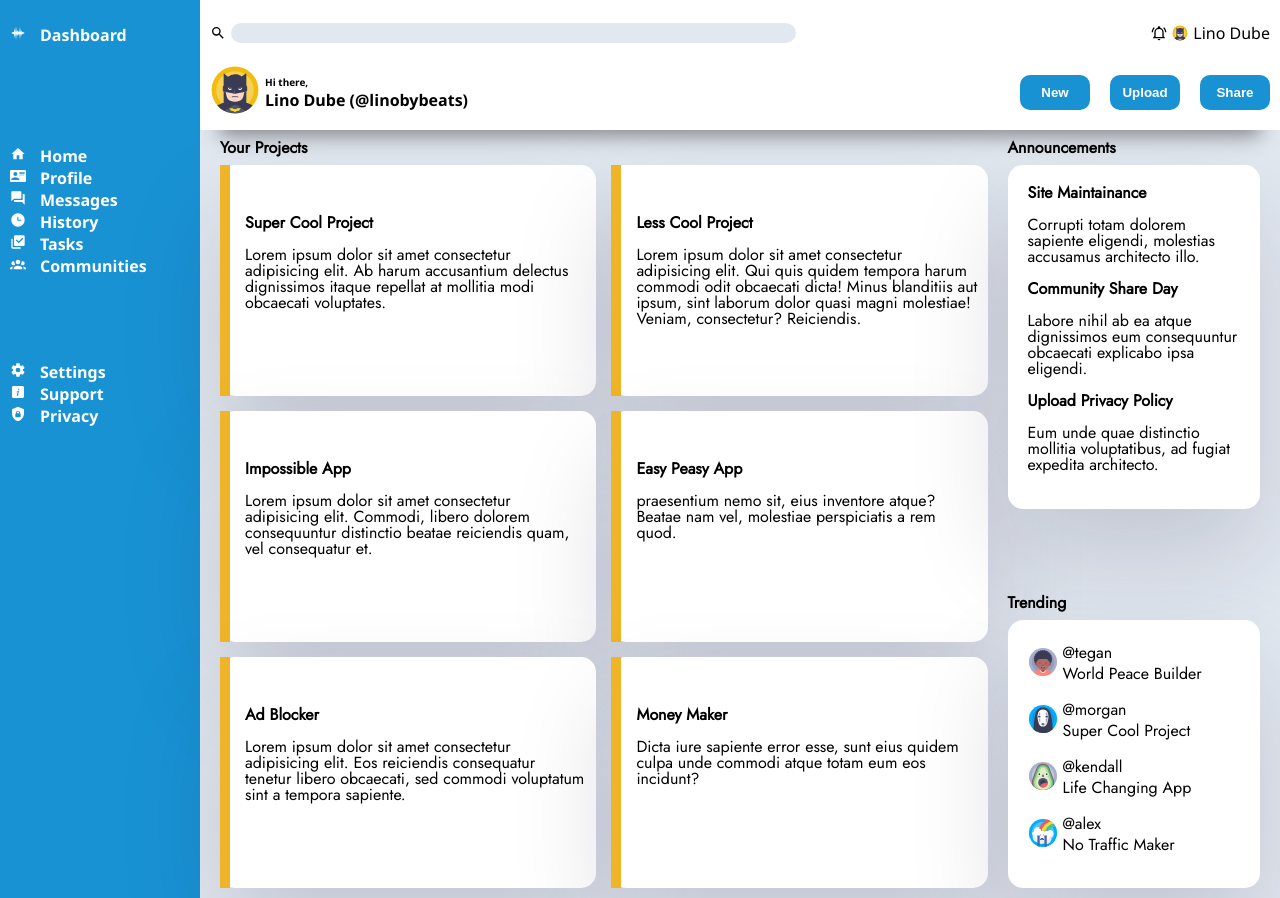
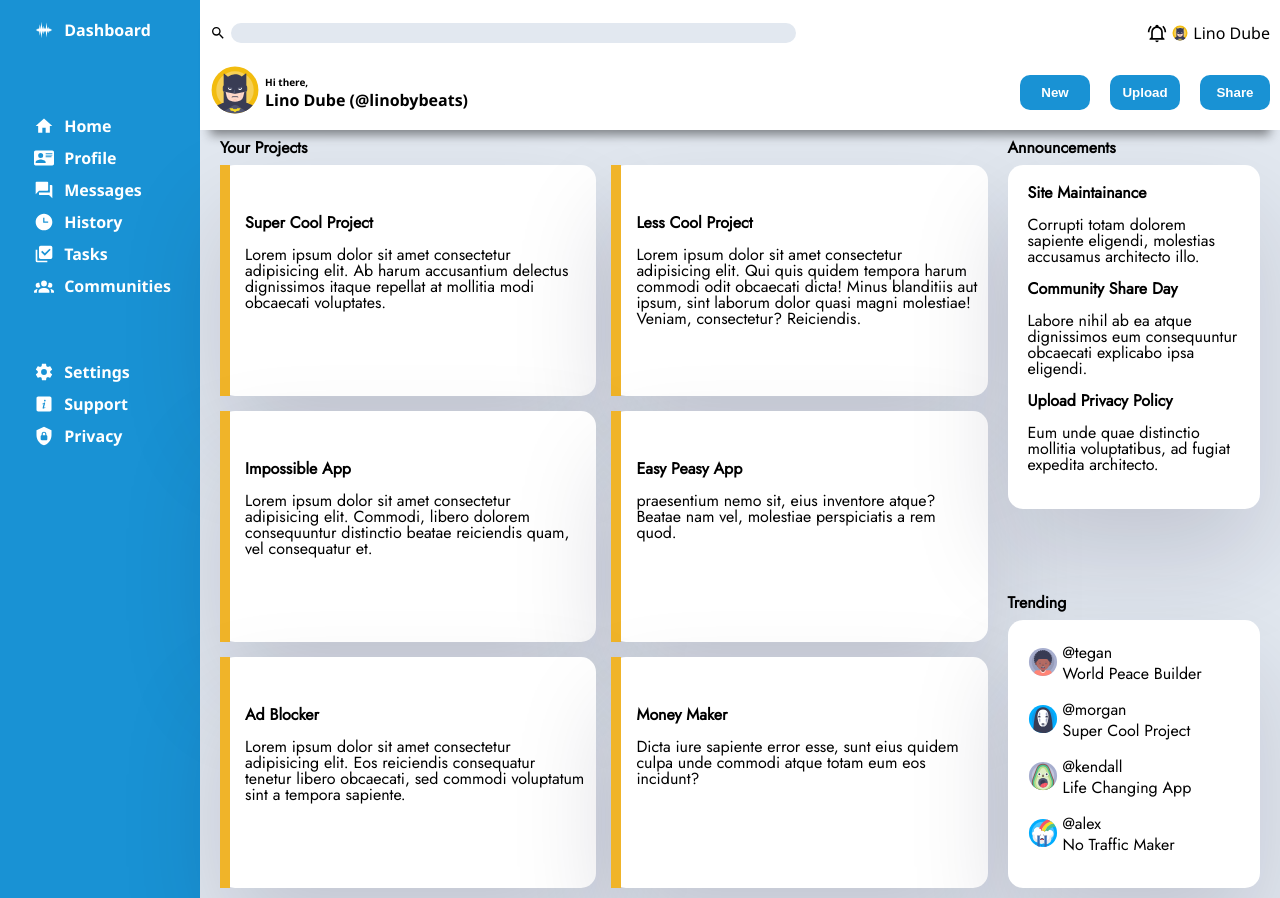
Before and after one commit to lbb97/admin-dashboard, a plain HTML site: page index.html in a window 1280 px wide. Drawn offline with Linux system fonts and the light colour scheme.

Commit message:
Slight adjustments

```diff
--- a/css/style.css
+++ b/css/style.css
@@ -81,6 +81,7 @@ body {
     height: 100vh;
     font-size: 16px;
     font-family: 'monsterrat regular','Segoe UI', Tahoma, Geneva, Verdana, sans-serif;
+    /* trim */
 }
 
 .container {
@@ -89,6 +90,7 @@ body {
     grid-template-columns: clamp(180px, 20%, 200px) 4fr;
 }
 
+/* The sidebar */
 .sidebar {
     grid-column: 1/2;
     grid-row: 1/span 2;
@@ -98,32 +100,7 @@ body {
     color: var(--site-primary-color);
     font-weight: bold;
     display: grid;
-    grid-template-columns: 25px 2fr;
     align-items: stretch;
-}
-
-.sidebar-logos {
-    grid-column: 1/2;
-    display: grid;
-    grid-template-rows: 50px repeat(2, 1fr) 1fr;
-    gap: 25px;
-}
-
-.sidebar-row-1 {
-    grid-row: 1/2;
-}
-
-.sidebar-row-2 {
-    grid-row: 2/3;
-}
-
-.sidebar-row-1,
-.sidebar-row-2 {
-    align-self: center;
-}
-
-.sidebar-row-3 {
-    grid-row: 3/4;
 }
 
 .navigation {
@@ -131,6 +108,14 @@ body {
     display: grid;
     grid-template-rows: 50px repeat(2, 1fr) 1fr;
     gap: 25px;
+}
+
+
+[class*="-section"] {
+    display: flex;
+    align-items: center;
+    gap: 10px;
+    margin-bottom: 10px;
 }
 
 .dashboard {
@@ -150,8 +135,9 @@ body {
     grid-row: 3/4;
 }
 
+/* The sidebar logos */
 [class*="-logo-svg"] {
-    height: 16px;
+    height: 20px;
     width: auto;
 }
 
@@ -159,16 +145,18 @@ body {
     filter: var(--site-primary-color) !important;
 }
 
+/* The header */
 .header {
     grid-column: 2/3;
     background-color: var(--site-primary-color);
-    box-shadow: rgba(0, 0, 0, 0.45) 0px 25px 20px -20px;
+    box-shadow: rgba(0, 0, 0, 0.45) 0px 15px 10px -10px;
     display: grid;
     grid-template-rows: repeat(2, 1fr);
     grid-template-columns: 2fr 1fr;
     position: sticky;
 }
 
+/* Header row 1 */
 .user-quick-controls {
     padding: 0 10px;
     grid-row: 1/2;
@@ -251,22 +239,7 @@ a {
     gap: 5px;
 }
 
-[class*="-button"] {
-    background-color: var(--site-main-color);
-    color: var(--site-primary-color);
-    font-size: -1rem;
-    font-weight: bold;
-    width: 70px;
-    border: none;
-    border-radius: 10px;
-    padding: 10px 10px;
-    cursor: pointer;
-}
-
-[class*="-button"]:hover {
-    background-color: var(--site-main-darker);
-}
-
+/* Header row 2 */
 .user-dashboard-controls {
     padding: 0 10px 10px;
     grid-row: 2/3;
@@ -303,6 +276,23 @@ a {
     justify-content: flex-end;
 }
 
+[class*="-button"] {
+    background-color: var(--site-main-color);
+    color: var(--site-primary-color);
+    font-size: -1rem;
+    font-weight: bold;
+    width: 70px;
+    border: none;
+    border-radius: 10px;
+    padding: 10px 10px;
+    cursor: pointer;
+}
+
+[class*="-button"]:hover {
+    background-color: var(--site-main-darker);
+}
+
+/* The main content */
 .main-content {
     grid-column: 2/3;
     gap: 10px;
@@ -318,6 +308,7 @@ a {
     font-weight: bold;
 }
 
+/* Main content left */
 .projects-label {
     grid-row: 1/2;
     font-weight: bold;
@@ -362,6 +353,7 @@ a {
     margin: 50px 10px;
 }
 
+/* Main content right (sidebar) */
 .main-content-sidebar {
     grid-column: 2/3;
     display: grid;
@@ -371,6 +363,7 @@ a {
     margin: 0 10px 0 0;
 }
 
+/* Announcements */
 .announcements {
     display: grid;
     grid-template-columns: 1fr;
@@ -390,6 +383,7 @@ a {
     background-color: var(--site-primary-color);
 }
 
+/* Trending community projects */
 .trending {
     align-self: end;
     display: grid;
--- a/index.html
+++ b/index.html
@@ -11,100 +11,84 @@
 
         <div class="sidebar">
 
-            <div class="sidebar-logos">
+            <div class="navigation">
 
-                <div class="sidebar-row-1">
+                <div class="dashboard-section">
 
-                    <div class="site-logo">
+                    <img class="site-logo-svg" src="./img/icons/waveform.svg" alt="site logo">
+                    <div class="logo-text">Dashboard</div>
 
-                        <img class="site-logo-svg" src="./img/icons/waveform.svg" alt="site logo">
+                </div>
+
+                <div class="user-dashboard-nav">
+
+                    <div class="home-section">
+
+                        <img class="home-logo-svg" src="./img/icons/home.svg" alt="home icon">
+                        <div class="home">Home</div>
+
+                    </div>
+
+                    <div class="profile-section">
+
+                        <img class="profile-logo-svg" src="./img/icons/profile.svg" alt="profile icon">
+                        <div class="profile">Profile</div>
+
+                    </div>
+
+                    <div class="messages-section">
+
+                        <img class="messages-logo-svg" src="./img/icons/messages.svg" alt="messages icon">
+                        <div class="messages">Messages</div>
+
+                    </div>
+
+                    <div class="history-section">
+
+                        <img class="history-logo-svg" src="./img/icons/clock-time-three.svg" alt="history icon">
+                        <div class="history">History</div>
+
+                    </div>
+
+                    <div class="tasks-section">
+
+                        <img class="tasks-logo-svg" src="./img/icons/checkbox-multiple-marked.svg" alt="tasks icon">
+                        <div class="tasks">Tasks</div>
+
+                    </div>
+
+                    <div class="communities-section">
+
+                        <img class="communities-logo-svg" src="./img/icons/account-group.svg" alt="communities icon">
+                        <div class="communities">Communities</div>
 
                     </div>
 
                 </div>
 
-                <div class="sidebar-row-2">
+                <div class="site-control-nav">
 
-                    <div class="home-logo">
+                    <div class="settings-section">
 
-                        <img class="home-logo-svg" src="./img/icons/home.svg" alt="home icon">
+                        <img class="settings-logo-svg" src="./img/icons/settings.svg" alt="settings icon">
+                        <div class="settings">Settings</div>
 
                     </div>
 
-                    <div class="profile-logo">
+                    <div class="support-section">
 
-                        <img class="profile-logo-svg" src="./img/icons/profile.svg" alt="profile icon">
+                        <img class="support-logo-svg" src="./img/icons/information-variant-box.svg" alt="support icon">
+                        <div class="support">Support</div>
 
                     </div>
 
-                    <div class="messages-logo">
+                    <div class="privacy-section">
 
-                        <img class="messages-logo-svg" src="./img/icons/messages.svg" alt="messages icon">
+                        <img class="privacy-logo-svg" src="./img/icons/shield-lock.svg" alt="privacy icon">
+                        <div class="privacy">Privacy</div>
 
                     </div>
 
-                    <div class="history-logo">
-
-                        <img class="history-logo-svg" src="./img/icons/clock-time-three.svg" alt="history icon">
-
-                    </div>
-
-                    <div class="tasks-logo">
-
-                        <img class="tasks-logo-svg" src="./img/icons/checkbox-multiple-marked.svg" alt="tasks icon">
-
-                    </div>
-
-                    <div class="communities-logo">
-
-                        <img class="communities-logo-svg" src="./img/icons/account-group.svg" alt="communities icon">
-                    </div>
-
-
-                </div>
-
-                <div class="sidebar-row-3">
-
-                    <div class="settings-logo">
-
-                        <img class="settings-logo-svg" src="./img/icons/settings.svg" alt="settings icon">
-
-                    </div>
-
-                    <div class="support-logo">
-
-                        <img class="support-logo-svg" src="./img/icons/information-variant-box.svg" alt="support icon">
-                    </div>
-
-                    <div class="privacy-logo">
-
-                        <img class="privacy-logo-svg" src="./img/icons/shield-lock.svg" alt="privacy icon">
-
-                    </div>
-
-                </div>
-
-            </div>
-
-            <div class="navigation">
-
-                <div class="dashboard">
-                    <div class="logo-text">Dashboard</div>
-                </div>
-
-                <div class="user-dashboard-nav">
-                    <div class="home">Home</div>
-                    <div class="profile">Profile</div>
-                    <div class="messages">Messages</div>
-                    <div class="history">History</div>
-                    <div class="tasks">Tasks</div>
-                    <div class="communities">Communities</div>
-                </div>
-
-                <div class="site-control-nav">
-                    <div class="settings">Settings</div>
-                    <div class="support">Support</div>
-                    <div class="privacy">Privacy</div>
                 </div>
 
             </div>
```
